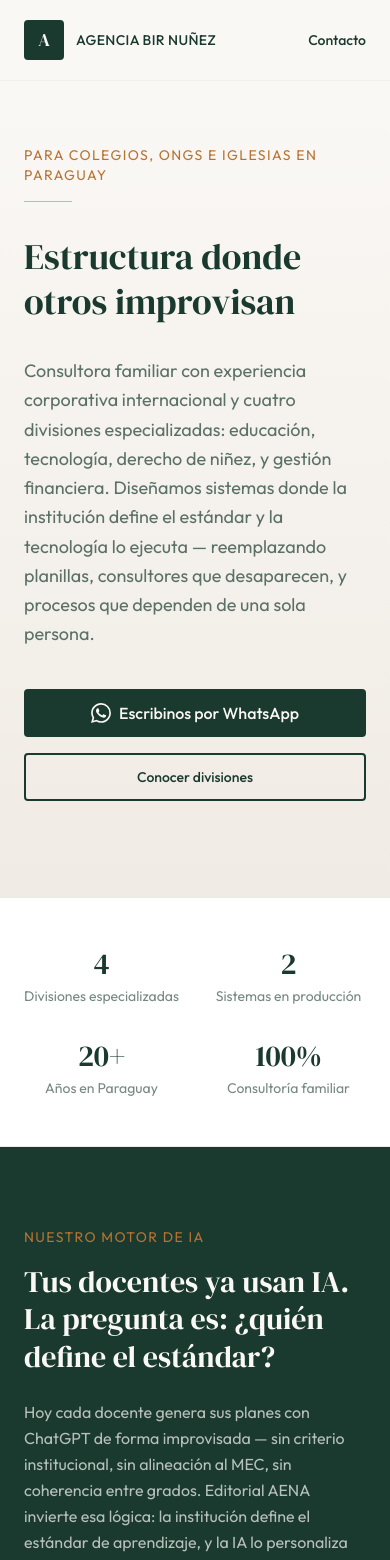
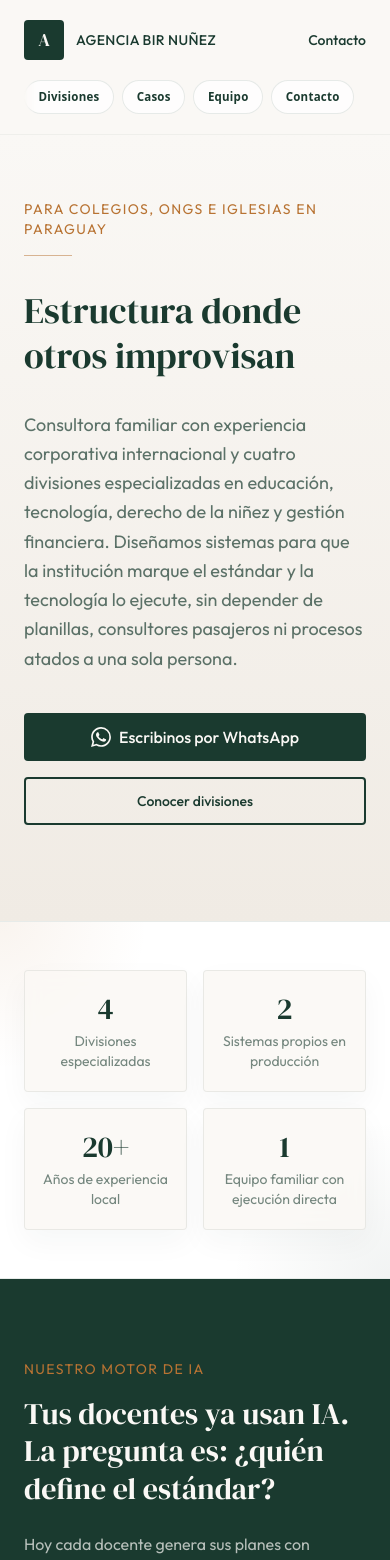
Before and after one commit to anthonybir/bir-landing, a Next.js app: page / in a window 390 px wide. Shown: the top 1560 px of the page. Built offline with nearby package versions, Linux system fonts and the light colour scheme.

Commit message:
feat(landing): sharpen copy and improve page polish

```diff
--- a/src/app/globals.css
+++ b/src/app/globals.css
@@ -33,6 +33,36 @@ body {
   background: linear-gradient(180deg, #FAF8F5 0%, #f0ebe4 100%);
 }
 
+.mobile-nav-strip {
+  scrollbar-width: none;
+  mask-image: linear-gradient(90deg, transparent 0, black 12px, black calc(100% - 12px), transparent 100%);
+}
+
+.mobile-nav-strip::-webkit-scrollbar {
+  display: none;
+}
+
+.mobile-nav-chip {
+  flex-shrink: 0;
+  border: 1px solid rgba(26, 58, 47, 0.1);
+  background: rgba(255, 255, 255, 0.78);
+  backdrop-filter: blur(10px);
+  padding: 0.45rem 0.85rem;
+  border-radius: 999px;
+  font-size: 0.72rem;
+  font-weight: 600;
+  letter-spacing: 0.02em;
+  color: #1a3a2f;
+  transition: transform 0.25s ease, border-color 0.25s ease, background-color 0.25s ease, color 0.25s ease;
+}
+
+.mobile-nav-chip:hover {
+  transform: translateY(-1px);
+  border-color: rgba(184, 115, 51, 0.35);
+  background: rgba(184, 115, 51, 0.08);
+  color: #7a4e21;
+}
+
 /* Staggered hero entrance — each direct child animates in sequence */
 .fade-in > * {
   opacity: 0;
@@ -62,6 +92,31 @@ body {
   box-shadow: 0 25px 50px rgba(26, 58, 47, 0.1),
               0 10px 20px rgba(26, 58, 47, 0.04);
   border-color: rgba(184, 115, 51, 0.3);
+}
+
+.engagement-card {
+  position: relative;
+  overflow: hidden;
+  background:
+    linear-gradient(180deg, rgba(255, 255, 255, 0.48), rgba(255, 255, 255, 0)) top / 100% 96px no-repeat,
+    #faf8f5;
+}
+
+.engagement-card::before {
+  content: '';
+  position: absolute;
+  inset: 0 auto auto 0;
+  width: 100%;
+  height: 4px;
+  background: linear-gradient(90deg, #b87333 0%, rgba(184, 115, 51, 0.2) 100%);
+}
+
+.engagement-step {
+  font-family: var(--font-serif);
+  font-size: 0.82rem;
+  letter-spacing: 0.22em;
+  color: rgba(184, 115, 51, 0.85);
+  margin-bottom: 1rem;
 }
 
 /* ---- Form inputs ---- */
@@ -96,6 +151,34 @@ body {
 
 .stat-card {
   background: linear-gradient(135deg, #1a3a2f 0%, #2d5a4a 100%);
+}
+
+.proof-background {
+  position: absolute;
+  inset: 0;
+  background:
+    radial-gradient(circle at top left, rgba(184, 115, 51, 0.08), transparent 28%),
+    radial-gradient(circle at bottom right, rgba(26, 58, 47, 0.06), transparent 30%);
+  pointer-events: none;
+}
+
+.proof-card {
+  position: relative;
+  background: rgba(250, 248, 245, 0.82);
+  border: 1px solid rgba(26, 58, 47, 0.08);
+  box-shadow: 0 12px 30px rgba(26, 58, 47, 0.04);
+  border-radius: 0.25rem;
+  padding: 1.25rem 0.9rem;
+  backdrop-filter: blur(8px);
+  transition: transform 0.35s cubic-bezier(0.22, 1, 0.36, 1),
+              box-shadow 0.35s cubic-bezier(0.22, 1, 0.36, 1),
+              border-color 0.25s ease;
+}
+
+.proof-card:hover {
+  transform: translateY(-4px);
+  border-color: rgba(184, 115, 51, 0.25);
+  box-shadow: 0 18px 38px rgba(26, 58, 47, 0.08);
 }
 
 /* ---- Buttons ---- */
--- a/src/app/page.tsx
+++ b/src/app/page.tsx
@@ -54,6 +54,22 @@ export default function ABNLanding() {
             </a>
           </div>
         </nav>
+        <div className="md:hidden px-6 md:px-12 pb-4 max-w-7xl mx-auto">
+          <div className="mobile-nav-strip flex gap-2 overflow-x-auto pb-1">
+            <a href="#divisiones" className="mobile-nav-chip">
+              Divisiones
+            </a>
+            <a href="#casos" className="mobile-nav-chip">
+              Casos
+            </a>
+            <a href="#equipo" className="mobile-nav-chip">
+              Equipo
+            </a>
+            <a href="#contacto" className="mobile-nav-chip">
+              Contacto
+            </a>
+          </div>
+        </div>
       </header>
 
       {/* Hero */}
@@ -68,12 +84,12 @@ export default function ABNLanding() {
               Estructura donde otros improvisan
             </h1>
             <p className="font-sans text-lg md:text-xl text-[#1a3a2f]/70 leading-relaxed max-w-2xl mb-10">
-              Consultora familiar con experiencia corporativa internacional
-              y cuatro divisiones especializadas: educación, tecnología,
-              derecho de niñez, y gestión financiera. Diseñamos sistemas donde
-              la institución define el estándar y la tecnología lo ejecuta
-              — reemplazando planillas, consultores que desaparecen, y procesos
-              que dependen de una sola persona.
+              Consultora familiar con experiencia corporativa internacional y
+              cuatro divisiones especializadas en educación, tecnología,
+              derecho de la niñez y gestión financiera. Diseñamos sistemas
+              para que la institución marque el estándar y la tecnología lo
+              ejecute, sin depender de planillas, consultores pasajeros ni
+              procesos atados a una sola persona.
             </p>
             <div className="flex flex-col sm:flex-row gap-4">
               <a
@@ -99,24 +115,25 @@ export default function ABNLanding() {
       </section>
 
       {/* Social Proof - Stats */}
-      <section className="px-6 md:px-12 py-12 bg-white border-y border-[#1a3a2f]/10">
+      <section className="relative px-6 md:px-12 py-12 bg-white border-y border-[#1a3a2f]/10 overflow-hidden">
+        <div className="proof-background" aria-hidden="true" />
         <div className="max-w-7xl mx-auto">
-          <div className="grid grid-cols-2 md:grid-cols-4 gap-8 text-center">
-            <div>
+          <div className="grid grid-cols-2 md:grid-cols-4 gap-4 md:gap-6 text-center relative">
+            <div className="proof-card">
               <p className="font-serif text-3xl md:text-4xl text-[#1a3a2f]">4</p>
               <p className="font-sans text-sm text-[#1a3a2f]/60 mt-1">Divisiones especializadas</p>
             </div>
-            <div>
+            <div className="proof-card">
               <p className="font-serif text-3xl md:text-4xl text-[#1a3a2f]">2</p>
-              <p className="font-sans text-sm text-[#1a3a2f]/60 mt-1">Sistemas en producción</p>
+              <p className="font-sans text-sm text-[#1a3a2f]/60 mt-1">Sistemas propios en producción</p>
             </div>
-            <div>
+            <div className="proof-card">
               <p className="font-serif text-3xl md:text-4xl text-[#1a3a2f]">20+</p>
-              <p className="font-sans text-sm text-[#1a3a2f]/60 mt-1">Años en Paraguay</p>
+              <p className="font-sans text-sm text-[#1a3a2f]/60 mt-1">Años de experiencia local</p>
             </div>
-            <div>
-              <p className="font-serif text-3xl md:text-4xl text-[#1a3a2f]">100%</p>
-              <p className="font-sans text-sm text-[#1a3a2f]/60 mt-1">Consultoría familiar</p>
+            <div className="proof-card">
+              <p className="font-serif text-3xl md:text-4xl text-[#1a3a2f]">1</p>
+              <p className="font-sans text-sm text-[#1a3a2f]/60 mt-1">Equipo familiar con ejecución directa</p>
             </div>
           </div>
         </div>
@@ -441,57 +458,68 @@ export default function ABNLanding() {
         <div className="max-w-7xl mx-auto scroll-reveal">
           <div className="mb-16">
             <p className="font-sans text-sm tracking-widest text-[#b87333] mb-4 uppercase">
-              Paquetes
+              Formas de trabajo
             </p>
-            <h2 className="font-serif text-3xl md:text-4xl line-accent">Soluciones integradas</h2>
+            <h2 className="font-serif text-3xl md:text-4xl line-accent">Cómo empezamos y cómo escalamos</h2>
+            <p className="font-sans text-[#1a3a2f]/70 leading-relaxed max-w-3xl mt-6">
+              No vendemos una caja cerrada. Empezamos con un diagnóstico claro,
+              definimos una hoja de ruta y ejecutamos por fases según el nivel
+              de madurez de tu institución.
+            </p>
           </div>
 
           <div className="grid md:grid-cols-3 gap-8">
             {/* Institutional Package */}
-            <div className="card-hover bg-[#FAF8F5] p-8 rounded-sm border border-[#1a3a2f]/10">
-              <h3 className="font-serif text-xl mb-2">Paquete Institucional</h3>
-              <p className="font-sans text-sm text-[#b87333] mb-4">Para colegios 150-500 alumnos</p>
+            <div className="card-hover engagement-card bg-[#FAF8F5] p-8 rounded-sm border border-[#1a3a2f]/10">
+              <p className="engagement-step">01</p>
+              <h3 className="font-serif text-xl mb-2">Diagnóstico Institucional</h3>
+              <p className="font-sans text-sm text-[#b87333] mb-4">Para colegios, ONGs e iglesias que necesitan ordenar primero</p>
               <p className="font-sans text-[#1a3a2f]/70 leading-relaxed mb-6">
-                Transformación completa: auditoría pedagógica, compliance legal,
-                setup contable, y dashboard integrado.
+                Auditamos operación, estructura y puntos de riesgo para definir
+                qué conviene resolver ahora, qué puede esperar y qué sistema
+                hace falta construir.
               </p>
               <ul className="font-sans text-sm space-y-2 text-[#1a3a2f]/60">
-                <li>• 4 divisiones trabajando en conjunto</li>
-                <li>• Diagnóstico inicial completo</li>
-                <li>• Implementación escalonada</li>
-                <li>• Soporte continuo</li>
+                <li>• Diagnóstico operativo e institucional</li>
+                <li>• Priorización de riesgos y cuellos de botella</li>
+                <li>• Recomendación por división</li>
+                <li>• Hoja de ruta inicial</li>
               </ul>
             </div>
 
             {/* ONG Package */}
-            <div className="card-hover bg-[#FAF8F5] p-8 rounded-sm border border-[#1a3a2f]/10">
-              <h3 className="font-serif text-xl mb-2">Paquete ONG</h3>
-              <p className="font-sans text-sm text-[#b87333] mb-4">Para organizaciones sin fines de lucro</p>
+            <div className="card-hover engagement-card bg-[#FAF8F5] p-8 rounded-sm border border-[#1a3a2f]/10">
+              <p className="engagement-step">02</p>
+              <h3 className="font-serif text-xl mb-2">Implementación por Frente</h3>
+              <p className="font-sans text-sm text-[#b87333] mb-4">Para instituciones que ya saben qué problema quieren resolver</p>
               <p className="font-sans text-[#1a3a2f]/70 leading-relaxed mb-6">
-                Estructura legal para niñez + sistema contable y reporting
-                para transparencia y rendición de cuentas.
+                Ejecutamos una división o combinamos varias: educación,
+                tecnología, derecho de la niñez o gestión financiera, con un
+                alcance definido y responsables claros.
               </p>
               <ul className="font-sans text-sm space-y-2 text-[#1a3a2f]/60">
-                <li>• División Legal + Financiera</li>
-                <li>• Protocolos CODENI</li>
-                <li>• Sistema de tesorería</li>
-                <li>• Reportes de auditoría</li>
+                <li>• Proyecto por división o por problema</li>
+                <li>• Alcance, entregables y responsables definidos</li>
+                <li>• Implementación escalonada</li>
+                <li>• Capacitación del equipo interno</li>
               </ul>
             </div>
 
             {/* Consulting */}
-            <div className="card-hover bg-[#FAF8F5] p-8 rounded-sm border border-[#1a3a2f]/10">
-              <h3 className="font-serif text-xl mb-2">Consultoría Puntual</h3>
-              <p className="font-sans text-sm text-[#b87333] mb-4">Por división, tarifas independientes</p>
+            <div className="card-hover engagement-card bg-[#FAF8F5] p-8 rounded-sm border border-[#1a3a2f]/10">
+              <p className="engagement-step">03</p>
+              <h3 className="font-serif text-xl mb-2">Acompañamiento Integral</h3>
+              <p className="font-sans text-sm text-[#b87333] mb-4">Para instituciones que necesitan ejecución continua y coordinación central</p>
               <p className="font-sans text-[#1a3a2f]/70 leading-relaxed mb-6">
-                Proyectos específicos con la división que necesites:
-                auditoría, capacitación, implementación, o asesoría.
+                Coordinamos varias divisiones sobre una misma hoja de ruta para
+                que la institución avance sin fragmentarse entre proveedores,
+                planillas y decisiones aisladas.
               </p>
               <ul className="font-sans text-sm space-y-2 text-[#1a3a2f]/60">
-                <li>• Diagnósticos puntuales</li>
-                <li>• Talleres y capacitaciones</li>
-                <li>• Implementación de sistemas</li>
-                <li>• Asesoría por proyecto</li>
+                <li>• Dirección transversal del proyecto</li>
+                <li>• Varias divisiones trabajando sobre la misma prioridad</li>
+                <li>• Seguimiento y ajustes continuos</li>
+                <li>• Un solo equipo responsable del avance</li>
               </ul>
             </div>
           </div>
@@ -620,8 +648,9 @@ export default function ABNLanding() {
             ¿Necesitás transformar tu institución?
           </h2>
           <p className="font-sans text-[#1a3a2f]/70 mb-6 max-w-2xl mx-auto">
-            Conversemos sobre tu organización y cómo nuestras divisiones
-            pueden trabajar juntas para resolver tus desafíos.
+            Si ya sabés que Excel, WhatsApp y decisiones improvisadas no
+            alcanzan, conversemos. Te ayudamos a ordenar primero y escalar
+            después.
           </p>
           <div className="flex flex-col sm:flex-row gap-4 justify-center">
             <a
@@ -659,7 +688,7 @@ export default function ABNLanding() {
               <p className="font-sans text-[#1a3a2f]/70 leading-relaxed mt-12">
                 Cada proyecto comienza con una conversación. Contanos sobre
                 tu institución y los desafíos que enfrentás. Respondemos
-                dentro de 48 horas hábiles.
+                normalmente dentro de 48 horas hábiles.
               </p>
               <div className="mt-8 font-sans text-sm text-[#1a3a2f]/60">
                 <p>Lambaré, Paraguay</p>
```
Also changed, not shown: src/app/ContactForm.tsx (+8 -4 lines).
